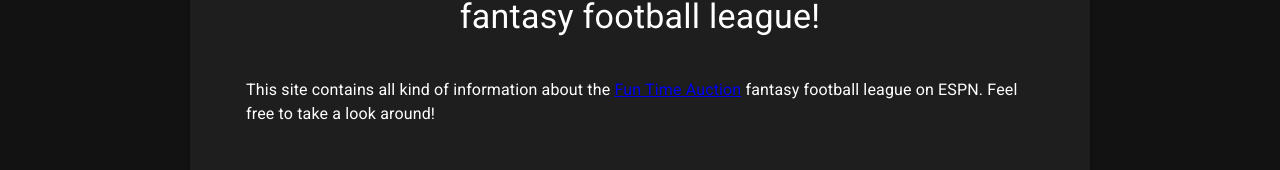
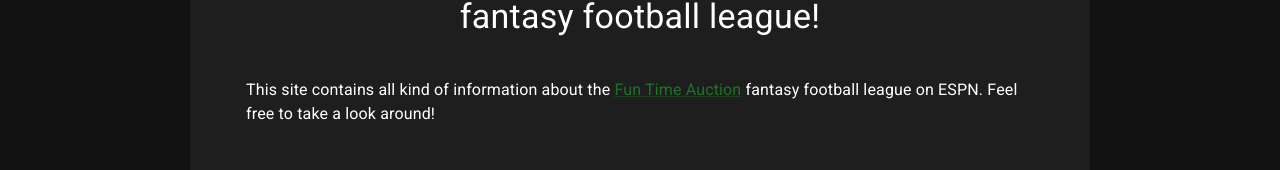
Before and after one commit to MFazio23/ESPN-FFB-Web, a React (Create React App) app: page / in a window 1280 px wide. Shown: the part 198-368 px from the top of the page. Built offline with nearby package versions, Linux system fonts and the light colour scheme.

Commit message:
Fix the link color on the home page, add some keys

```diff
--- a/src/Home.jsx
+++ b/src/Home.jsx
@@ -1,5 +1,4 @@
-import {Button, Card, CardContent, Stack, Typography} from "@mui/material";
-import {Link} from "react-router-dom";
+import {Button, Card, CardContent, Link, Stack, Typography} from "@mui/material";
 import Links from "./nav/Links"
 
 export default function Home() {
@@ -12,8 +11,8 @@ export default function Home() {
                     <Typography align="center" variant="h4">fantasy football league!</Typography>
 
                     <Typography variant="body1" margin={5}>
-                        This site contains all kind of information about the <a
-                        href="https://fantasy.espn.com/football/league?leagueId=358793">Fun Time Auction</a> fantasy
+                        This site contains all kind of information about the <Link
+                        href="https://fantasy.espn.com/football/league?leagueId=358793">Fun Time Auction</Link> fantasy
                         football league on ESPN.
                         Feel free to take a look around!
                     </Typography>
--- a/src/history/DraftGradesCard.tsx
+++ b/src/history/DraftGradesCard.tsx
@@ -20,7 +20,7 @@ export default function DraftGradesCard({gradeCards}: { gradeCards: DraftGradesC
             <CardContent>
                 <Stack>
                     {grades.map(grade => (
-                        <Box>
+                        <Box key={grade.team}>
                             <Typography variant="body1">{grade.rank}. {grade.team} - {grade.grade}</Typography>
                         </Box>
                     ))}
--- a/src/history/LeagueDraftGrades.tsx
+++ b/src/history/LeagueDraftGrades.tsx
@@ -57,7 +57,7 @@ export default function LeagueDraftGrades() {
     const gradeCards = draftGrades.map(gradeCards => {
         const historyPageCard: HistoryPageCard = {
             id: gradeCards.id,
-            component: <DraftGradesCard gradeCards={gradeCards}/>
+            component: <DraftGradesCard key={gradeCards.id} gradeCards={gradeCards}/>
         }
         return historyPageCard;
     });
```
